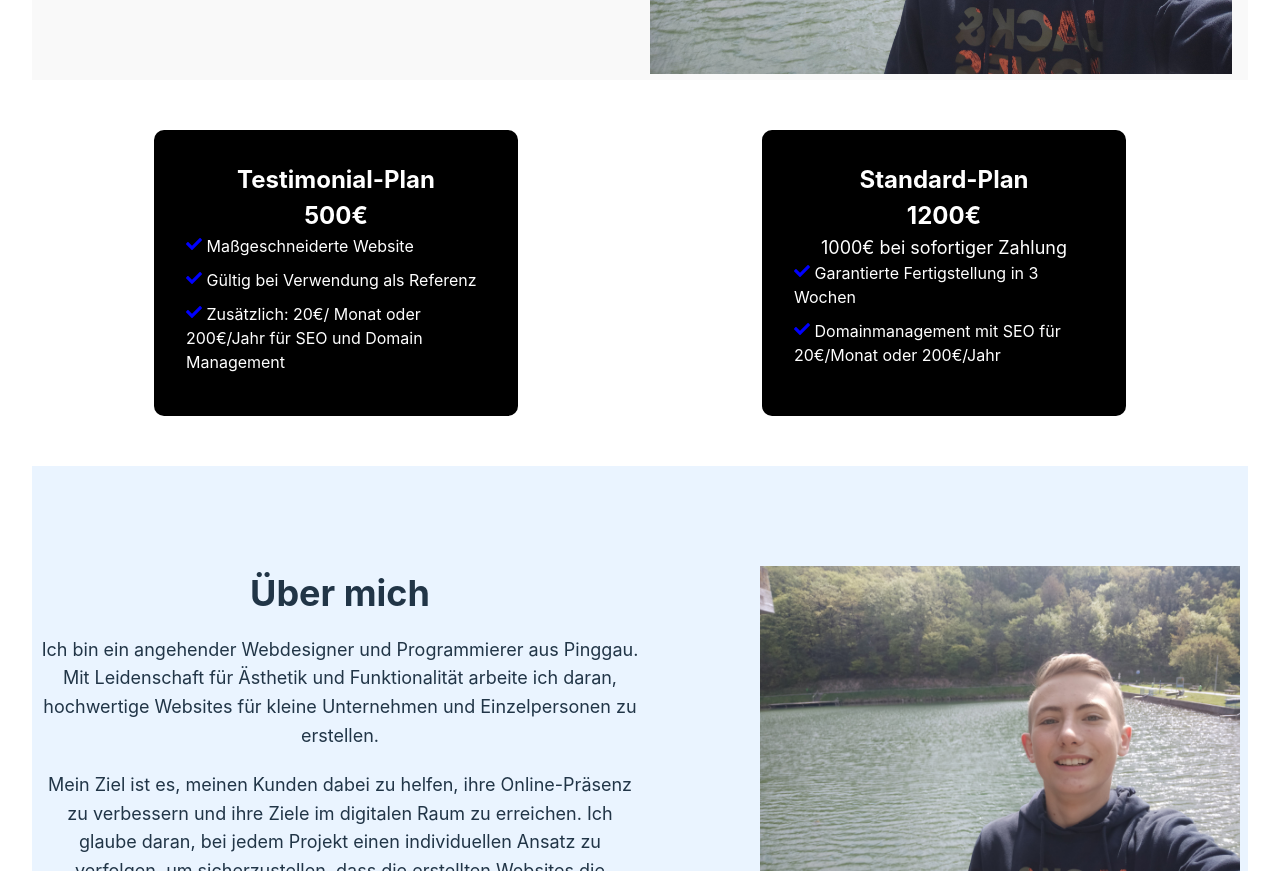
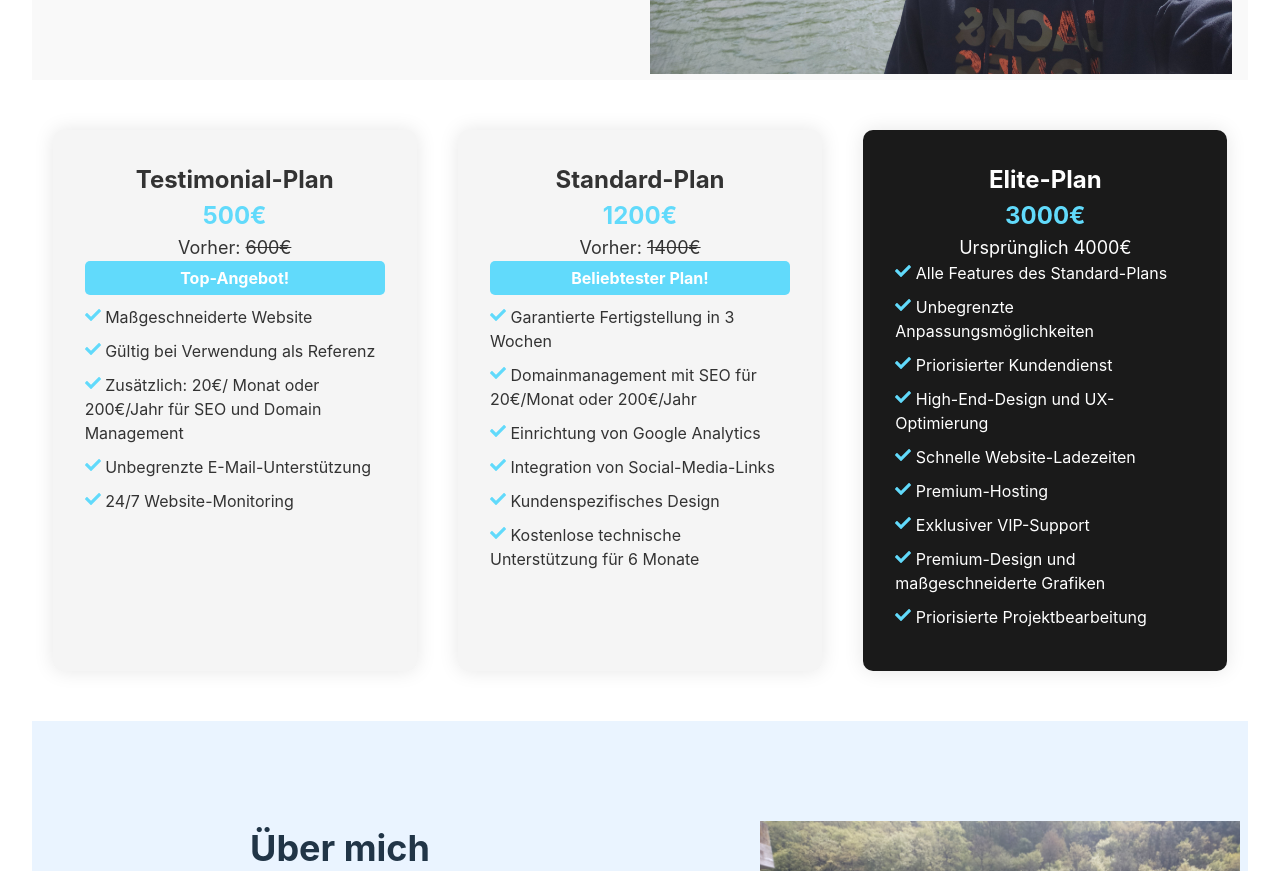
Before and after one commit to jakob2912/portfolio-website, a React (Vite) app: page / in a window 1280 px wide. Shown: the part 640-1511 px from the top of the page. Built offline with nearby package versions, Linux system fonts and the light colour scheme.

Commit message:
Optimieren der Pricing Section

```diff
--- a/src/scripts/Pricing.jsx
+++ b/src/scripts/Pricing.jsx
@@ -7,21 +7,44 @@ const Pricing = () => {
       <div className="card">
         <h2>Testimonial-Plan</h2>
         <p className="price"><span className="blue-text">500€</span></p>
+        <p className="discounted-price">Vorher: <span className="original-price">600€</span></p>
+        <p className="highlight">Top-Angebot!</p>
         <ul className="benefits">
           <li><FaCheck /> Maßgeschneiderte Website</li>
           <li><FaCheck /> Gültig bei Verwendung als Referenz</li>
           <li><FaCheck /> Zusätzlich: 20€/ Monat oder 200€/Jahr für SEO und Domain Management</li>
-
+          <li><FaCheck /> Unbegrenzte E-Mail-Unterstützung</li>
+          <li><FaCheck /> 24/7 Website-Monitoring</li>
         </ul>
       </div>
       <div className="card">
         <h2>Standard-Plan</h2>
-        <p className="price">1200€</p>
-        <p className="discounted-price">1000€ bei sofortiger Zahlung</p>
+        <p className="price"><span className="blue-text">1200€</span></p>
+        <p className="discounted-price">Vorher: <span className="original-price">1400€</span></p>
+        <p className="highlight">Beliebtester Plan!</p>
         <ul className="benefits">
           <li><FaCheck /> Garantierte Fertigstellung in 3 Wochen</li>
           <li><FaCheck /> Domainmanagement mit SEO für 20€/Monat oder 200€/Jahr</li>
-
+          <li><FaCheck /> Einrichtung von Google Analytics</li>
+          <li><FaCheck /> Integration von Social-Media-Links</li>
+          <li><FaCheck /> Kundenspezifisches Design</li>
+          <li><FaCheck /> Kostenlose technische Unterstützung für 6 Monate</li>
+        </ul>
+      </div>
+      <div className="card elite">
+        <h2>Elite-Plan</h2>
+        <p className="price"><span className="blue-text">3000€</span></p>
+        <p className="discounted-price">Ursprünglich 4000€</p>
+        <ul className="benefits">
+          <li><FaCheck /> Alle Features des Standard-Plans</li>
+          <li><FaCheck /> Unbegrenzte Anpassungsmöglichkeiten</li>
+          <li><FaCheck /> Priorisierter Kundendienst</li>
+          <li><FaCheck /> High-End-Design und UX-Optimierung</li>
+          <li><FaCheck /> Schnelle Website-Ladezeiten</li>
+          <li><FaCheck /> Premium-Hosting</li>
+          <li><FaCheck /> Exklusiver VIP-Support</li>
+          <li><FaCheck /> Premium-Design und maßgeschneiderte Grafiken</li>
+          <li><FaCheck /> Priorisierte Projektbearbeitung</li>
         </ul>
       </div>
     </section>
--- a/src/styles/Pricing.css
+++ b/src/styles/Pricing.css
@@ -5,12 +5,18 @@
 }
 
 .card {
-  background-color: #000;
-  color: #fff;
+  background-color: #f5f5f5;
+  color: #333;
   width: 300px;
   padding: 20px;
   border-radius: 10px;
   text-align: center;
+  box-shadow: 0 0 20px rgba(0, 0, 0, 0.1);
+  transition: transform 0.3s ease;
+}
+
+.card:hover {
+  transform: translateY(-10px);
 }
 
 .price {
@@ -20,6 +26,10 @@
 
 .discounted-price {
   font-size: 18px;
+}
+
+.original-price {
+  text-decoration: line-through;
 }
 
 .benefits {
@@ -33,5 +43,23 @@
 }
 
 .benefits li svg {
-  color: #00f; /* Blaue Farbe für Icons */
+  color: #61dafb;
 }
+
+.blue-text {
+  color: #61dafb;
+}
+
+.highlight {
+  background-color: #61dafb;
+  color: #fff;
+  font-weight: bold;
+  padding: 5px 10px;
+  border-radius: 5px;
+  margin-bottom: 10px;
+}
+
+.elite {
+  background-color: #1a1a1a;
+  color: #fff;
+}
```
